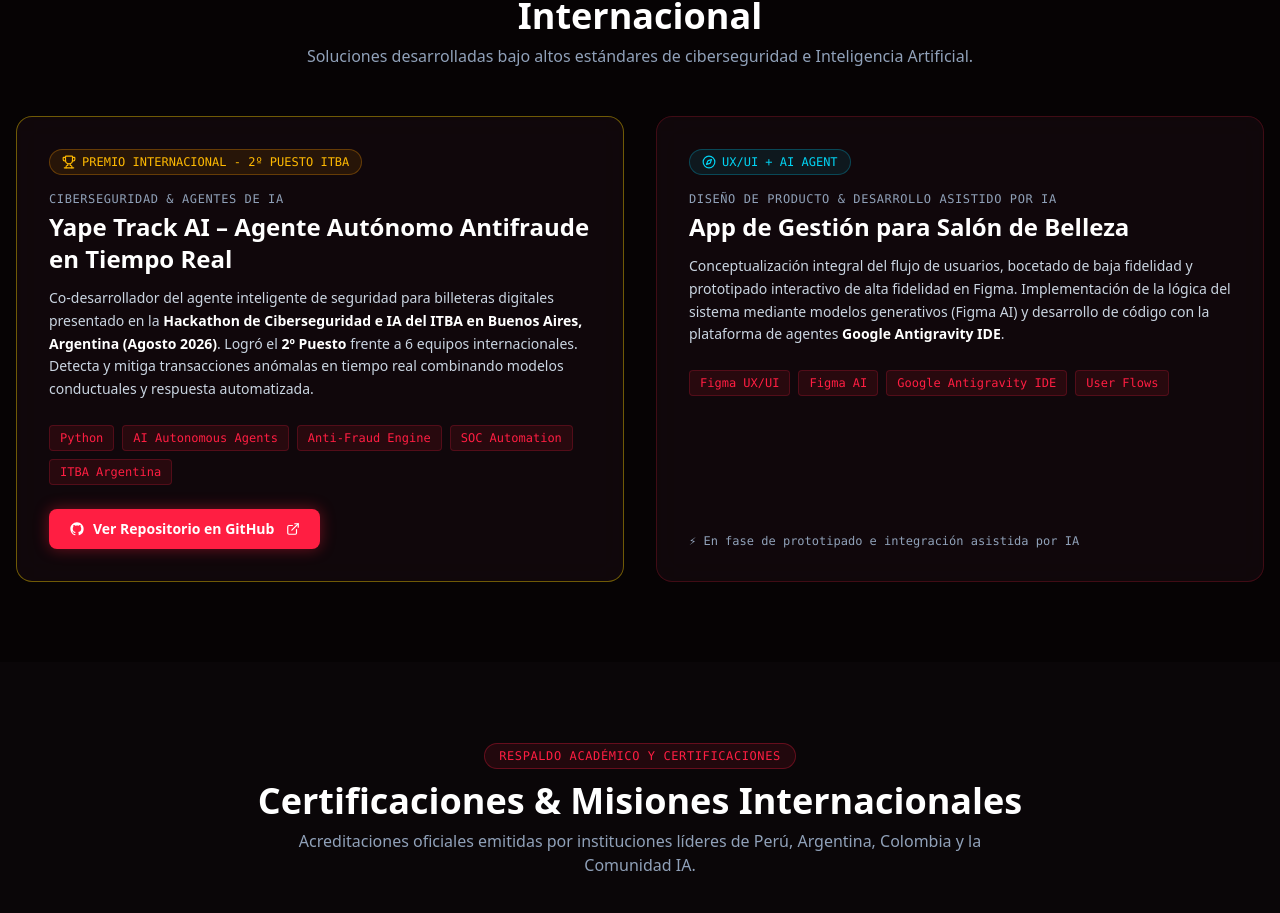
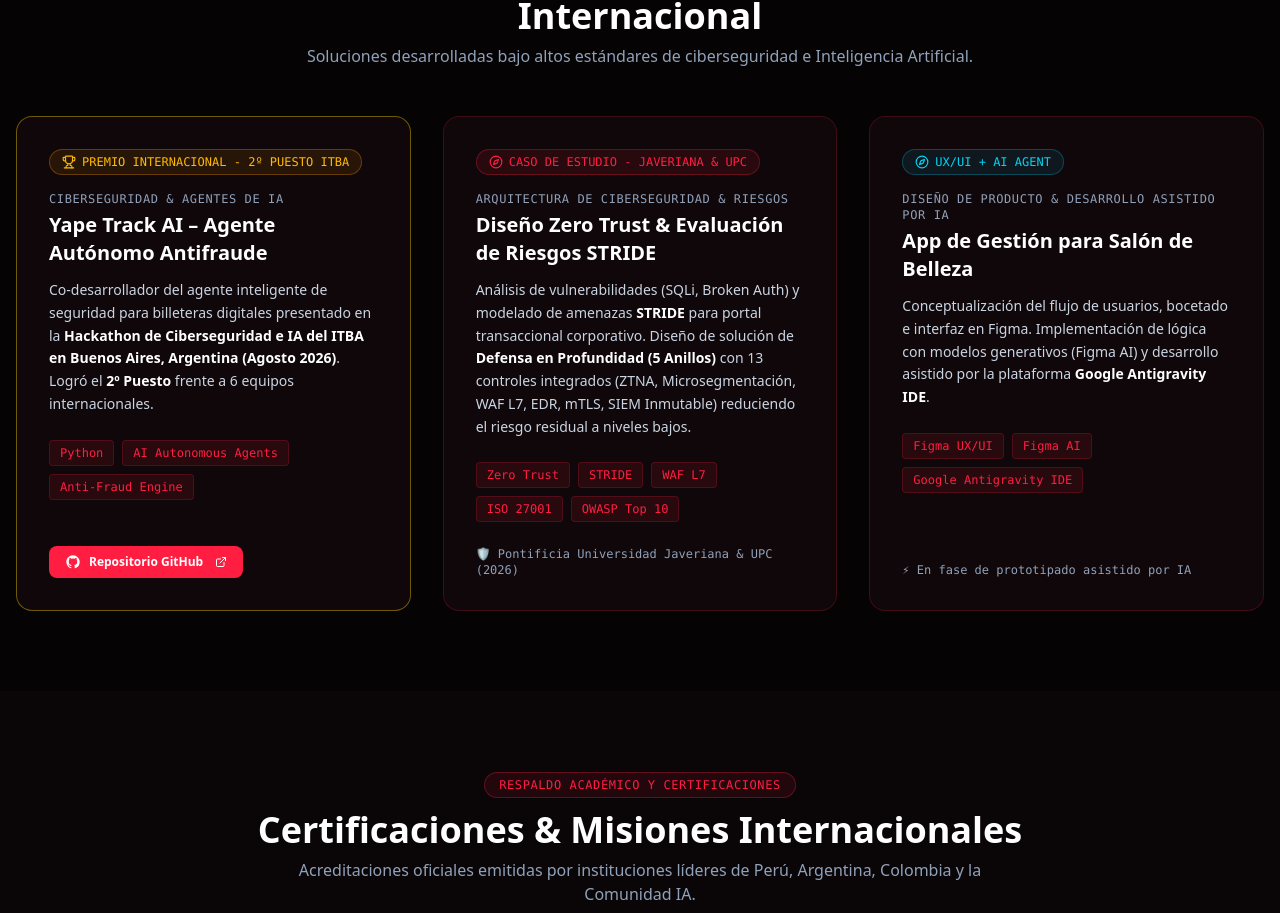
Before and after one commit to paulmr2704/portafolio-main, a Next.js app: page / in a window 1280 px wide. Shown: the part 2055-2968 px from the top of the page. Built offline with nearby package versions, Linux system fonts and the light colour scheme.

Commit message:
Add Javeriana Zero Trust Case Study project

```diff
--- a/src/components/ProjectsGrid.tsx
+++ b/src/components/ProjectsGrid.tsx
@@ -24,7 +24,7 @@
           <p className="text-slate-400 mt-2">Soluciones desarrolladas bajo altos estándares de ciberseguridad e Inteligencia Artificial.</p>
         </div>
 
-        <div className="grid grid-cols-1 lg:grid-cols-2 gap-8">
+        <div className="grid grid-cols-1 lg:grid-cols-3 gap-8">
 
           {/* Project 1: Yape Track AI */}
           <div className="bento-glass p-8 gold-border flex flex-col justify-between relative">
@@ -34,18 +34,16 @@
               </div>
 
               <span className="block text-xs font-mono text-slate-400 uppercase tracking-wider mb-1">Ciberseguridad & Agentes de IA</span>
-              <h3 className="text-2xl font-bold text-white mb-3">Yape Track AI – Agente Autónomo Antifraude en Tiempo Real</h3>
+              <h3 className="text-xl font-bold text-white mb-3">Yape Track AI – Agente Autónomo Antifraude</h3>
 
               <p className="text-slate-300 text-sm leading-relaxed mb-6">
-                Co-desarrollador del agente inteligente de seguridad para billeteras digitales presentado en la <strong className="text-white">Hackathon de Ciberseguridad e IA del ITBA en Buenos Aires, Argentina (Agosto 2026)</strong>. Logró el <strong className="text-white">2º Puesto</strong> frente a 6 equipos internacionales. Detecta y mitiga transacciones anómalas en tiempo real combinando modelos conductuales y respuesta automatizada.
+                Co-desarrollador del agente inteligente de seguridad para billeteras digitales presentado en la <strong className="text-white">Hackathon de Ciberseguridad e IA del ITBA en Buenos Aires, Argentina (Agosto 2026)</strong>. Logró el <strong className="text-white">2º Puesto</strong> frente a 6 equipos internacionales.
               </p>
 
               <div className="flex flex-wrap gap-2 mb-6 font-mono text-xs">
                 <span className="bg-[#FF1E42]/10 text-[#FF1E42] px-2.5 py-1 rounded border border-[#FF1E42]/20">Python</span>
                 <span className="bg-[#FF1E42]/10 text-[#FF1E42] px-2.5 py-1 rounded border border-[#FF1E42]/20">AI Autonomous Agents</span>
                 <span className="bg-[#FF1E42]/10 text-[#FF1E42] px-2.5 py-1 rounded border border-[#FF1E42]/20">Anti-Fraud Engine</span>
-                <span className="bg-[#FF1E42]/10 text-[#FF1E42] px-2.5 py-1 rounded border border-[#FF1E42]/20">SOC Automation</span>
-                <span className="bg-[#FF1E42]/10 text-[#FF1E42] px-2.5 py-1 rounded border border-[#FF1E42]/20">ITBA Argentina</span>
               </div>
             </div>
 
@@ -54,14 +52,42 @@
                 href="https://github.com/paulmr2704/yape-sentinel-ai-agent"
                 target="_blank"
                 rel="noopener noreferrer"
-                className="inline-flex items-center gap-2 bg-[#FF1E42] text-white px-5 py-2.5 rounded-lg text-sm font-semibold hover:bg-[#E6002E] transition-all shadow-[0_0_15px_rgba(255,30,66,0.4)]"
+                className="inline-flex items-center gap-2 bg-[#FF1E42] text-white px-4 py-2 rounded-lg text-xs font-semibold hover:bg-[#E6002E] transition-all"
               >
-                <GithubIcon className="w-4 h-4" /> Ver Repositorio en GitHub <ExternalLink className="w-3.5 h-3.5 ml-1" />
+                <GithubIcon className="w-4 h-4" /> Repositorio GitHub <ExternalLink className="w-3 h-3 ml-1" />
               </a>
             </div>
           </div>
 
-          {/* Project 2: Beauty Salon App */}
+          {/* Project 2: Arquitectura Zero Trust & STRIDE (Javeriana & UPC) */}
+          <div className="bento-glass p-8 flex flex-col justify-between relative border-[#FF1E42]/30">
+            <div>
+              <div className="inline-flex items-center gap-1.5 bg-[#FF1E42]/10 border border-[#FF1E42]/30 text-[#FF1E42] font-mono text-xs px-3 py-1 rounded-full mb-4">
+                <Compass className="w-3.5 h-3.5" /> CASO DE ESTUDIO - JAVERIANA & UPC
+              </div>
+
+              <span className="block text-xs font-mono text-slate-400 uppercase tracking-wider mb-1">Arquitectura de Ciberseguridad & Riesgos</span>
+              <h3 className="text-xl font-bold text-white mb-3">Diseño Zero Trust & Evaluación de Riesgos STRIDE</h3>
+
+              <p className="text-slate-300 text-sm leading-relaxed mb-6">
+                Análisis de vulnerabilidades (SQLi, Broken Auth) y modelado de amenazas <strong className="text-white">STRIDE</strong> para portal transaccional corporativo. Diseño de solución de <strong className="text-white">Defensa en Profundidad (5 Anillos)</strong> con 13 controles integrados (ZTNA, Microsegmentación, WAF L7, EDR, mTLS, SIEM Inmutable) reduciendo el riesgo residual a niveles bajos.
+              </p>
+
+              <div className="flex flex-wrap gap-2 mb-6 font-mono text-xs">
+                <span className="bg-[#FF1E42]/10 text-[#FF1E42] px-2.5 py-1 rounded border border-[#FF1E42]/20">Zero Trust</span>
+                <span className="bg-[#FF1E42]/10 text-[#FF1E42] px-2.5 py-1 rounded border border-[#FF1E42]/20">STRIDE</span>
+                <span className="bg-[#FF1E42]/10 text-[#FF1E42] px-2.5 py-1 rounded border border-[#FF1E42]/20">WAF L7</span>
+                <span className="bg-[#FF1E42]/10 text-[#FF1E42] px-2.5 py-1 rounded border border-[#FF1E42]/20">ISO 27001</span>
+                <span className="bg-[#FF1E42]/10 text-[#FF1E42] px-2.5 py-1 rounded border border-[#FF1E42]/20">OWASP Top 10</span>
+              </div>
+            </div>
+
+            <div className="text-xs text-slate-400 font-mono flex items-center gap-1.5">
+              🛡️ Pontificia Universidad Javeriana & UPC (2026)
+            </div>
+          </div>
+
+          {/* Project 3: Beauty Salon App */}
           <div className="bento-glass p-8 flex flex-col justify-between">
             <div>
               <div className="inline-flex items-center gap-1.5 bg-cyan-500/10 border border-cyan-500/30 text-cyan-400 font-mono text-xs px-3 py-1 rounded-full mb-4">
@@ -69,22 +95,21 @@
               </div>
 
               <span className="block text-xs font-mono text-slate-400 uppercase tracking-wider mb-1">Diseño de Producto & Desarrollo asistido por IA</span>
-              <h3 className="text-2xl font-bold text-white mb-3">App de Gestión para Salón de Belleza</h3>
+              <h3 className="text-xl font-bold text-white mb-3">App de Gestión para Salón de Belleza</h3>
 
               <p className="text-slate-300 text-sm leading-relaxed mb-6">
-                Conceptualización integral del flujo de usuarios, bocetado de baja fidelidad y prototipado interactivo de alta fidelidad en Figma. Implementación de la lógica del sistema mediante modelos generativos (Figma AI) y desarrollo de código con la plataforma de agentes <strong className="text-white">Google Antigravity IDE</strong>.
+                Conceptualización del flujo de usuarios, bocetado e interfaz en Figma. Implementación de lógica con modelos generativos (Figma AI) y desarrollo asistido por la plataforma <strong className="text-white">Google Antigravity IDE</strong>.
               </p>
 
               <div className="flex flex-wrap gap-2 mb-6 font-mono text-xs">
                 <span className="bg-[#FF1E42]/10 text-[#FF1E42] px-2.5 py-1 rounded border border-[#FF1E42]/20">Figma UX/UI</span>
                 <span className="bg-[#FF1E42]/10 text-[#FF1E42] px-2.5 py-1 rounded border border-[#FF1E42]/20">Figma AI</span>
                 <span className="bg-[#FF1E42]/10 text-[#FF1E42] px-2.5 py-1 rounded border border-[#FF1E42]/20">Google Antigravity IDE</span>
-                <span className="bg-[#FF1E42]/10 text-[#FF1E42] px-2.5 py-1 rounded border border-[#FF1E42]/20">User Flows</span>
               </div>
             </div>
 
             <div className="text-xs text-slate-400 font-mono">
-              ⚡ En fase de prototipado e integración asistida por IA
+              ⚡ En fase de prototipado asistido por IA
             </div>
           </div>
 
```
